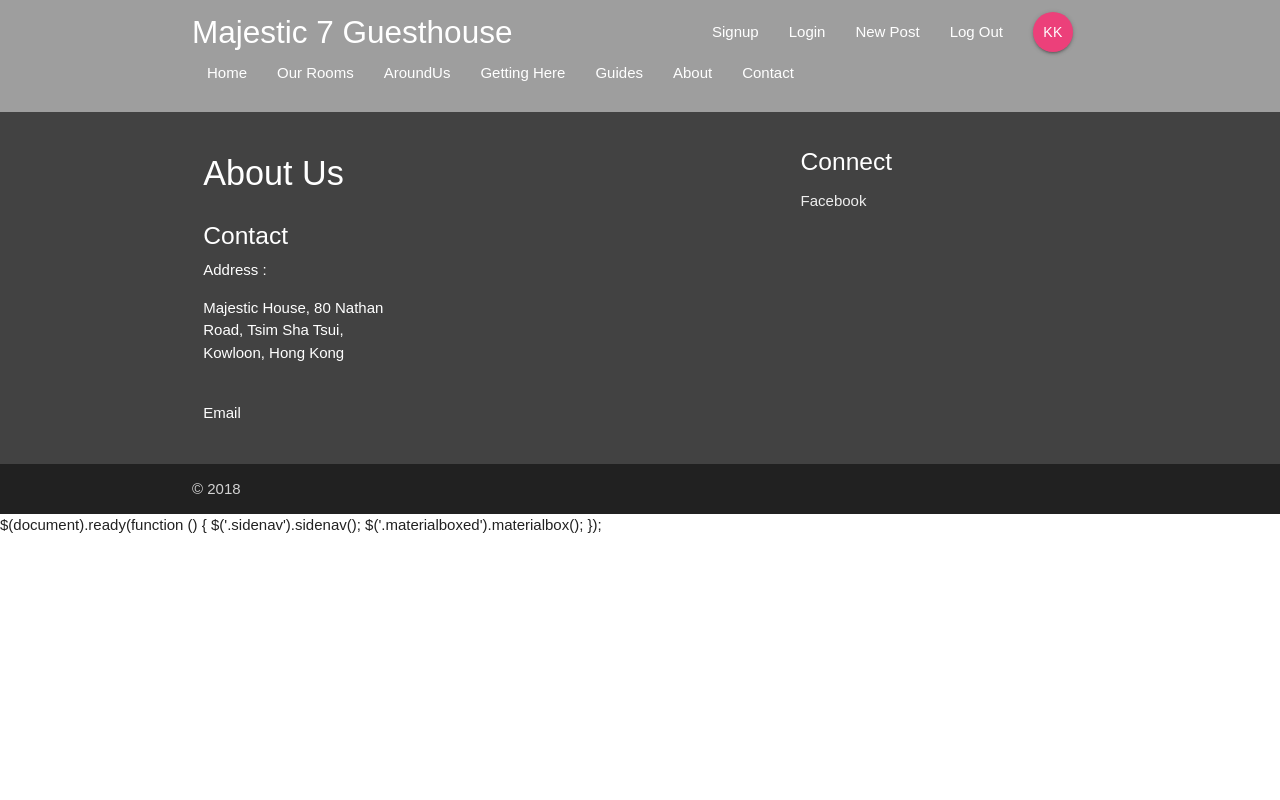
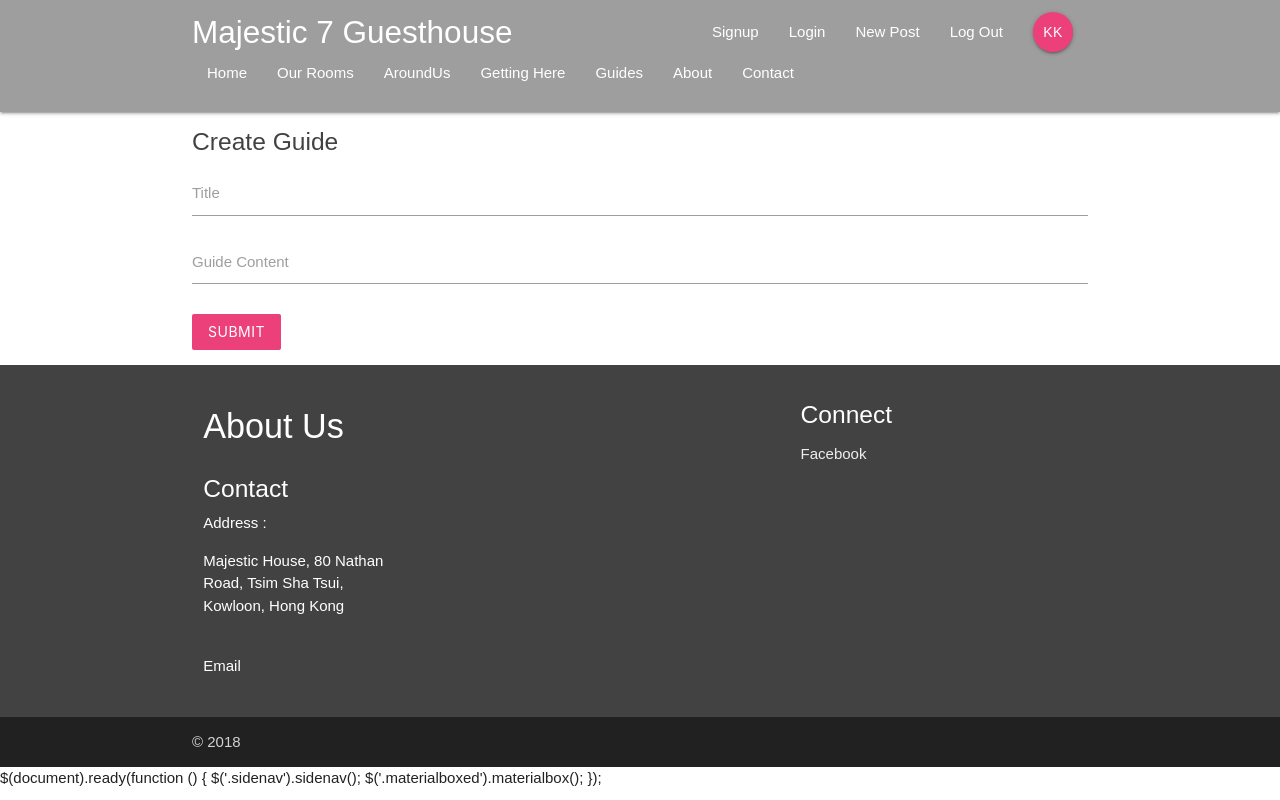
Before and after one commit to clickingmouse/M7GH, a React (Create React App) app in the folder m7gh/: page /create-guide in a window 1280 px wide. Built offline with nearby package versions, Linux system fonts and the light colour scheme.

Commit message:
added basic createGuide component

```diff
--- a/m7gh/src/App.js
+++ b/m7gh/src/App.js
@@ -13,6 +13,7 @@ import Footer from "./components/layout/Footer";
 import OurRooms from "./components/ourrooms/OurRooms";
 import SignIn from "./components/auth/SignIn";
 import SignUp from "./components/auth/SignUp";
+import CreateGuide from "./components/guides/CreateGuide";
 
 class App extends Component {
   render() {
@@ -32,6 +33,7 @@ class App extends Component {
             <Route path="/guides/:id" component={GuideDetails} />
             <Route path="/contact" component={Contact} />
             <Route path="/signup" component={SignUp} />
+            <Route path="/create-guide" component={CreateGuide} />
           </Switch>
           <Footer />
         </div>
--- /dev/null
+++ b/m7gh/src/components/guides/CreateGuide.js
@@ -0,0 +1,50 @@
+import React, { Component } from "react";
+
+class CreateGuide extends Component {
+  state = {
+    title: "",
+    content: ""
+  };
+  handleChange = e => {
+    this.setState({
+      [e.target.id]: e.target.value
+    });
+  };
+
+  handleSubmit = e => {
+    e.preventDefault();
+    console.log(this.state);
+  };
+  render() {
+    return (
+      <div>
+        <div className="container">
+          <form onSubmit={this.handleSubmit} className="white">
+            <h5 className="grey-text text-darken-3">Create Guide</h5>
+            <div className="input-field">
+              <label htmlFor="text">Title</label>
+              <input type="text" id="title" onChange={this.handleChange} />
+            </div>
+
+            <div className="input-field">
+              <label htmlFor="content">Guide Content</label>
+              <textarea
+                name="content"
+                id="content"
+                cols="30"
+                rows="10"
+                className="materialize-textarea"
+                onChange={this.handleChange}
+              />
+            </div>
+            <div className="input-field">
+              <button className="btn pink lighten-1 z-depth-0">Submit</button>
+            </div>
+          </form>
+        </div>
+      </div>
+    );
+  }
+}
+
+export default CreateGuide;
```
